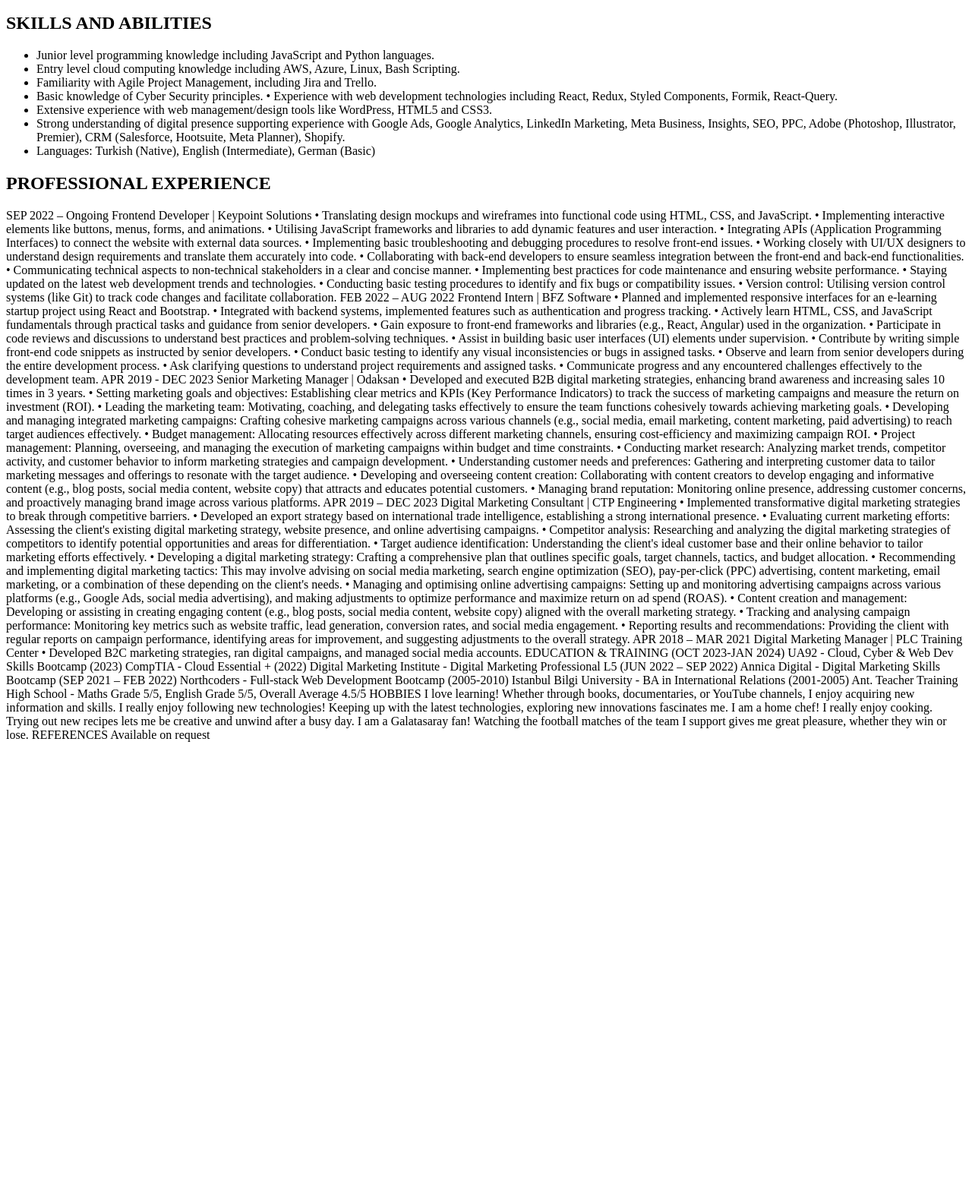
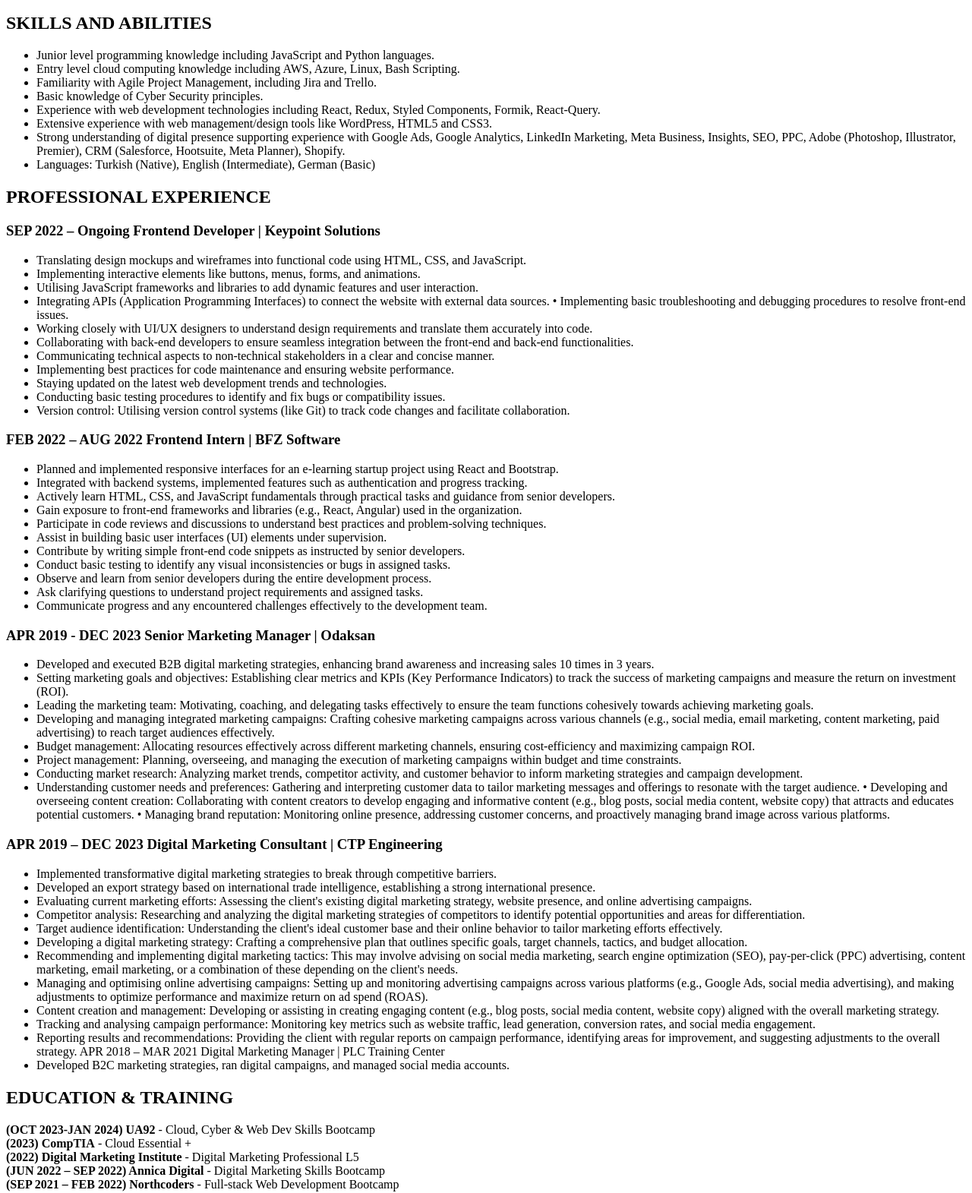
Before and after one commit to muhsinaltintop/MuhsinAltintop, a plain HTML site: page index.html in a window 1280 px wide. Shown: the part 262-1833 px from the top of the page at 76% size. Before the commit the page ends 1247 px from the top, so only its background shows below. Drawn offline with Linux system fonts and the light colour scheme.

Commit message:
some html styles applied

```diff
--- a/index.html
+++ b/index.html
@@ -33,10 +33,10 @@
     Scripting.
   </li>
   <li>Familiarity with Agile Project Management, including Jira and Trello.</li>
+  <li>Basic knowledge of Cyber Security principles.</li>
   <li>
-    Basic knowledge of Cyber Security principles. • Experience with web
-    development technologies including React, Redux, Styled Components, Formik,
-    React-Query.
+    Experience with web development technologies including React, Redux, Styled
+    Components, Formik, React-Query.
   </li>
   <li>
     Extensive experience with web management/design tools like WordPress, HTML5
@@ -51,98 +51,242 @@
   <li>Languages: Turkish (Native), English (Intermediate), German (Basic)</li>
 </ul>
 <h2>PROFESSIONAL EXPERIENCE</h2>
-SEP 2022 – Ongoing Frontend Developer | Keypoint Solutions • Translating design
-mockups and wireframes into functional code using HTML, CSS, and JavaScript. •
-Implementing interactive elements like buttons, menus, forms, and animations. •
-Utilising JavaScript frameworks and libraries to add dynamic features and user
-interaction. • Integrating APIs (Application Programming Interfaces) to connect
-the website with external data sources. • Implementing basic troubleshooting and
-debugging procedures to resolve front-end issues. • Working closely with UI/UX
-designers to understand design requirements and translate them accurately into
-code. • Collaborating with back-end developers to ensure seamless integration
-between the front-end and back-end functionalities. • Communicating technical
-aspects to non-technical stakeholders in a clear and concise manner. •
-Implementing best practices for code maintenance and ensuring website
-performance. • Staying updated on the latest web development trends and
-technologies. • Conducting basic testing procedures to identify and fix bugs or
-compatibility issues. • Version control: Utilising version control systems (like
-Git) to track code changes and facilitate collaboration. FEB 2022 – AUG 2022
-Frontend Intern | BFZ Software • Planned and implemented responsive interfaces
-for an e-learning startup project using React and Bootstrap. • Integrated with
-backend systems, implemented features such as authentication and progress
-tracking. • Actively learn HTML, CSS, and JavaScript fundamentals through
-practical tasks and guidance from senior developers. • Gain exposure to
-front-end frameworks and libraries (e.g., React, Angular) used in the
-organization. • Participate in code reviews and discussions to understand best
-practices and problem-solving techniques. • Assist in building basic user
-interfaces (UI) elements under supervision. • Contribute by writing simple
-front-end code snippets as instructed by senior developers. • Conduct basic
-testing to identify any visual inconsistencies or bugs in assigned tasks. •
-Observe and learn from senior developers during the entire development process.
-• Ask clarifying questions to understand project requirements and assigned
-tasks. • Communicate progress and any encountered challenges effectively to the
-development team. APR 2019 - DEC 2023 Senior Marketing Manager | Odaksan •
-Developed and executed B2B digital marketing strategies, enhancing brand
-awareness and increasing sales 10 times in 3 years. • Setting marketing goals
-and objectives: Establishing clear metrics and KPIs (Key Performance Indicators)
-to track the success of marketing campaigns and measure the return on investment
-(ROI). • Leading the marketing team: Motivating, coaching, and delegating tasks
-effectively to ensure the team functions cohesively towards achieving marketing
-goals. • Developing and managing integrated marketing campaigns: Crafting
-cohesive marketing campaigns across various channels (e.g., social media, email
-marketing, content marketing, paid advertising) to reach target audiences
-effectively. • Budget management: Allocating resources effectively across
-different marketing channels, ensuring cost-efficiency and maximizing campaign
-ROI. • Project management: Planning, overseeing, and managing the execution of
-marketing campaigns within budget and time constraints. • Conducting market
-research: Analyzing market trends, competitor activity, and customer behavior to
-inform marketing strategies and campaign development. • Understanding customer
-needs and preferences: Gathering and interpreting customer data to tailor
-marketing messages and offerings to resonate with the target audience. •
-Developing and overseeing content creation: Collaborating with content creators
-to develop engaging and informative content (e.g., blog posts, social media
-content, website copy) that attracts and educates potential customers. •
-Managing brand reputation: Monitoring online presence, addressing customer
-concerns, and proactively managing brand image across various platforms. APR
-2019 – DEC 2023 Digital Marketing Consultant | CTP Engineering • Implemented
-transformative digital marketing strategies to break through competitive
-barriers. • Developed an export strategy based on international trade
-intelligence, establishing a strong international presence. • Evaluating current
-marketing efforts: Assessing the client's existing digital marketing strategy,
-website presence, and online advertising campaigns. • Competitor analysis:
-Researching and analyzing the digital marketing strategies of competitors to
-identify potential opportunities and areas for differentiation. • Target
-audience identification: Understanding the client's ideal customer base and
-their online behavior to tailor marketing efforts effectively. • Developing a
-digital marketing strategy: Crafting a comprehensive plan that outlines specific
-goals, target channels, tactics, and budget allocation. • Recommending and
-implementing digital marketing tactics: This may involve advising on social
-media marketing, search engine optimization (SEO), pay-per-click (PPC)
-advertising, content marketing, email marketing, or a combination of these
-depending on the client's needs. • Managing and optimising online advertising
-campaigns: Setting up and monitoring advertising campaigns across various
-platforms (e.g., Google Ads, social media advertising), and making adjustments
-to optimize performance and maximize return on ad spend (ROAS). • Content
-creation and management: Developing or assisting in creating engaging content
-(e.g., blog posts, social media content, website copy) aligned with the overall
-marketing strategy. • Tracking and analysing campaign performance: Monitoring
-key metrics such as website traffic, lead generation, conversion rates, and
-social media engagement. • Reporting results and recommendations: Providing the
-client with regular reports on campaign performance, identifying areas for
-improvement, and suggesting adjustments to the overall strategy. APR 2018 – MAR
-2021 Digital Marketing Manager | PLC Training Center • Developed B2C marketing
-strategies, ran digital campaigns, and managed social media accounts. EDUCATION
-& TRAINING (OCT 2023-JAN 2024) UA92 - Cloud, Cyber & Web Dev Skills Bootcamp
-(2023) CompTIA - Cloud Essential + (2022) Digital Marketing Institute - Digital
-Marketing Professional L5 (JUN 2022 – SEP 2022) Annica Digital - Digital
-Marketing Skills Bootcamp (SEP 2021 – FEB 2022) Northcoders - Full-stack Web
-Development Bootcamp (2005-2010) Istanbul Bilgi University - BA in International
-Relations (2001-2005) Ant. Teacher Training High School - Maths Grade 5/5,
-English Grade 5/5, Overall Average 4.5/5 HOBBIES I love learning! Whether
-through books, documentaries, or YouTube channels, I enjoy acquiring new
-information and skills. I really enjoy following new technologies! Keeping up
-with the latest technologies, exploring new innovations fascinates me. I am a
-home chef! I really enjoy cooking. Trying out new recipes lets me be creative
-and unwind after a busy day. I am a Galatasaray fan! Watching the football
-matches of the team I support gives me great pleasure, whether they win or lose.
+<h3>SEP 2022 – Ongoing Frontend Developer | Keypoint Solutions</h3>
+<ul>
+  <li>
+    Translating design mockups and wireframes into functional code using HTML,
+    CSS, and JavaScript.
+  </li>
+  <li>
+    Implementing interactive elements like buttons, menus, forms, and
+    animations.
+  </li>
+  <li>
+    Utilising JavaScript frameworks and libraries to add dynamic features and
+    user interaction.
+  </li>
+  <li>
+    Integrating APIs (Application Programming Interfaces) to connect the website
+    with external data sources. • Implementing basic troubleshooting and
+    debugging procedures to resolve front-end issues.
+  </li>
+  <li>
+    Working closely with UI/UX designers to understand design requirements and
+    translate them accurately into code.
+  </li>
+  <li>
+    Collaborating with back-end developers to ensure seamless integration
+    between the front-end and back-end functionalities.
+  </li>
+  <li>
+    Communicating technical aspects to non-technical stakeholders in a clear and
+    concise manner.
+  </li>
+  <li>
+    Implementing best practices for code maintenance and ensuring website
+    performance.
+  </li>
+  <li>
+    Staying updated on the latest web development trends and technologies.
+  </li>
+  <li>
+    Conducting basic testing procedures to identify and fix bugs or
+    compatibility issues.
+  </li>
+  <li>
+    Version control: Utilising version control systems (like Git) to track code
+    changes and facilitate collaboration.
+  </li>
+</ul>
+<h3>FEB 2022 – AUG 2022 Frontend Intern | BFZ Software</h3>
+<ul>
+  <li>
+    Planned and implemented responsive interfaces for an e-learning startup
+    project using React and Bootstrap.
+  </li>
+  <li>
+    Integrated with backend systems, implemented features such as authentication
+    and progress tracking.
+  </li>
+  <li>
+    Actively learn HTML, CSS, and JavaScript fundamentals through practical
+    tasks and guidance from senior developers.
+  </li>
+  <li>
+    Gain exposure to front-end frameworks and libraries (e.g., React, Angular)
+    used in the organization.
+  </li>
+  <li>
+    Participate in code reviews and discussions to understand best practices and
+    problem-solving techniques.
+  </li>
+  <li>
+    Assist in building basic user interfaces (UI) elements under supervision.
+  </li>
+  <li>
+    Contribute by writing simple front-end code snippets as instructed by senior
+    developers.
+  </li>
+  <li>
+    Conduct basic testing to identify any visual inconsistencies or bugs in
+    assigned tasks.
+  </li>
+  <li>
+    Observe and learn from senior developers during the entire development
+    process.
+  </li>
+  <li>
+    Ask clarifying questions to understand project requirements and assigned
+    tasks.
+  </li>
+  <li>
+    Communicate progress and any encountered challenges effectively to the
+    development team.
+  </li>
+</ul>
+<h3>APR 2019 - DEC 2023 Senior Marketing Manager | Odaksan</h3>
+<ul>
+  <li>
+    Developed and executed B2B digital marketing strategies, enhancing brand
+    awareness and increasing sales 10 times in 3 years.
+  </li>
+  <li>
+    Setting marketing goals and objectives: Establishing clear metrics and KPIs
+    (Key Performance Indicators) to track the success of marketing campaigns and
+    measure the return on investment (ROI).
+  </li>
+  <li>
+    Leading the marketing team: Motivating, coaching, and delegating tasks
+    effectively to ensure the team functions cohesively towards achieving
+    marketing goals.
+  </li>
+  <li>
+    Developing and managing integrated marketing campaigns: Crafting cohesive
+    marketing campaigns across various channels (e.g., social media, email
+    marketing, content marketing, paid advertising) to reach target audiences
+    effectively.
+  </li>
+  <li>
+    Budget management: Allocating resources effectively across different
+    marketing channels, ensuring cost-efficiency and maximizing campaign ROI.
+  </li>
+  <li>
+    Project management: Planning, overseeing, and managing the execution of
+    marketing campaigns within budget and time constraints.
+  </li>
+  <li>
+    Conducting market research: Analyzing market trends, competitor activity,
+    and customer behavior to inform marketing strategies and campaign
+    development.
+  </li>
+  <li>
+    Understanding customer needs and preferences: Gathering and interpreting
+    customer data to tailor marketing messages and offerings to resonate with
+    the target audience. • Developing and overseeing content creation:
+    Collaborating with content creators to develop engaging and informative
+    content (e.g., blog posts, social media content, website copy) that attracts
+    and educates potential customers. • Managing brand reputation: Monitoring
+    online presence, addressing customer concerns, and proactively managing
+    brand image across various platforms.
+  </li>
+</ul>
+<h3>APR 2019 – DEC 2023 Digital Marketing Consultant | CTP Engineering</h3>
+<ul>
+  <li>
+    Implemented transformative digital marketing strategies to break through
+    competitive barriers.
+  </li>
+  <li>
+    Developed an export strategy based on international trade intelligence,
+    establishing a strong international presence.
+  </li>
+  <li>
+    Evaluating current marketing efforts: Assessing the client's existing
+    digital marketing strategy, website presence, and online advertising
+    campaigns.
+  </li>
+  <li>
+    Competitor analysis: Researching and analyzing the digital marketing
+    strategies of competitors to identify potential opportunities and areas for
+    differentiation.
+  </li>
+  <li>
+    Target audience identification: Understanding the client's ideal customer
+    base and their online behavior to tailor marketing efforts effectively.
+  </li>
+  <li>
+    Developing a digital marketing strategy: Crafting a comprehensive plan that
+    outlines specific goals, target channels, tactics, and budget allocation.
+  </li>
+  <li>
+    Recommending and implementing digital marketing tactics: This may involve
+    advising on social media marketing, search engine optimization (SEO),
+    pay-per-click (PPC) advertising, content marketing, email marketing, or a
+    combination of these depending on the client's needs.
+  </li>
+  <li>
+    Managing and optimising online advertising campaigns: Setting up and
+    monitoring advertising campaigns across various platforms (e.g., Google Ads,
+    social media advertising), and making adjustments to optimize performance
+    and maximize return on ad spend (ROAS).
+  </li>
+  <li>
+    Content creation and management: Developing or assisting in creating
+    engaging content (e.g., blog posts, social media content, website copy)
+    aligned with the overall marketing strategy.
+  </li>
+  <li>
+    Tracking and analysing campaign performance: Monitoring key metrics such as
+    website traffic, lead generation, conversion rates, and social media
+    engagement.
+  </li>
+  <li>
+    Reporting results and recommendations: Providing the client with regular
+    reports on campaign performance, identifying areas for improvement, and
+    suggesting adjustments to the overall strategy. APR 2018 – MAR 2021 Digital
+    Marketing Manager | PLC Training Center
+  </li>
+  <li>
+    Developed B2C marketing strategies, ran digital campaigns, and managed
+    social media accounts.
+  </li>
+</ul>
+<h2>EDUCATION & TRAINING</h2>
+
+<b> (OCT 2023-JAN 2024) UA92 </b> - Cloud, Cyber & Web Dev Skills Bootcamp
+<br />
+<b> (2023) CompTIA</b> - Cloud Essential +
+<br />
+<b> (2022) Digital Marketing Institute </b> - Digital Marketing Professional L5
+<br />
+<b> (JUN 2022 – SEP 2022) Annica Digital </b> - Digital Marketing Skills
+Bootcamp
+<br />
+<b> (SEP 2021 – FEB 2022) Northcoders </b> - Full-stack Web Development Bootcamp
+<br />
+<b> (2005-2010) Istanbul Bilgi University </b>- BA in International Relations
+<br />
+<b> (2001-2005) Ant. Teacher Training High School </b>
+- Maths Grade 5/5, English Grade 5/5, Overall Average 4.5/5
+
+<h2>HOBBIES</h2>
+<ul>
+  <li>
+    I love learning! Whether through books, documentaries, or YouTube channels,
+    I enjoy acquiring new information and skills.
+  </li>
+  <li>
+    I really enjoy following new technologies! Keeping up with the latest
+    technologies, exploring new innovations fascinates me.
+  </li>
+  <li>
+    I am a home chef! I really enjoy cooking. Trying out new recipes lets me be
+    creative and unwind after a busy day.
+  </li>
+  <li>
+    I am a Galatasaray fan! Watching the football matches of the team I support
+    gives me great pleasure, whether they win or lose.
+  </li>
+</ul>
+
 REFERENCES Available on request
```
